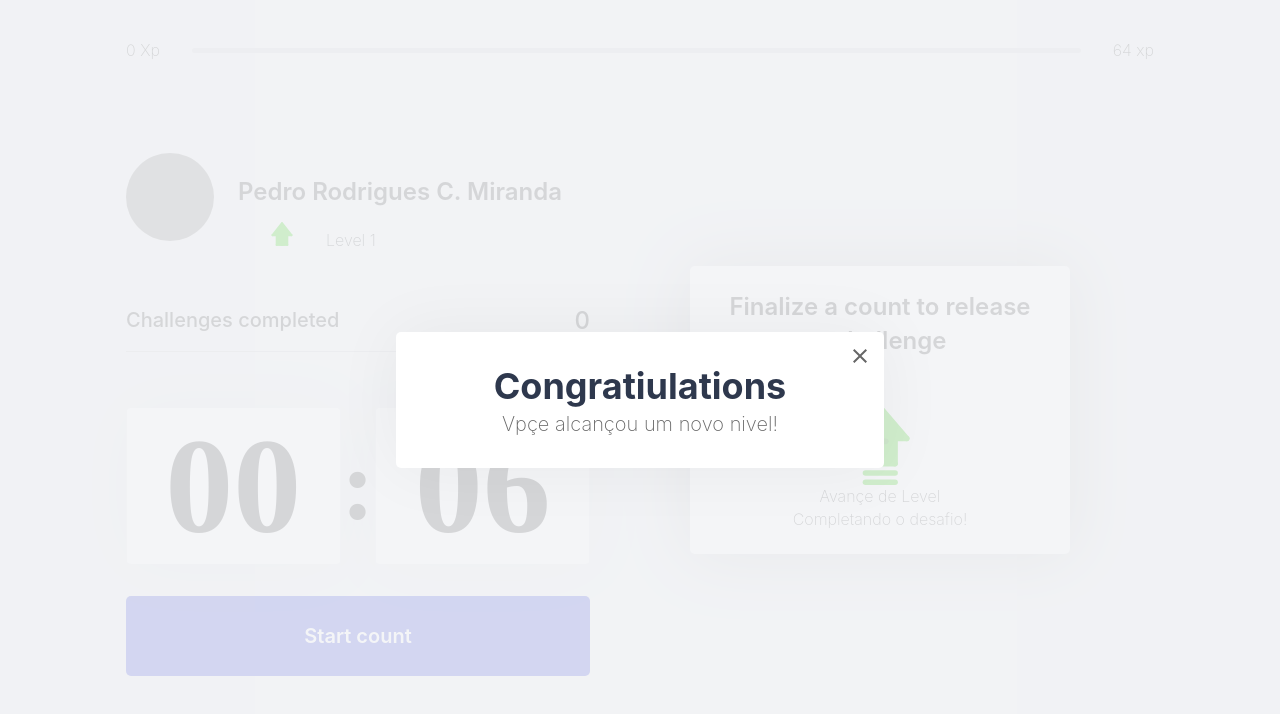
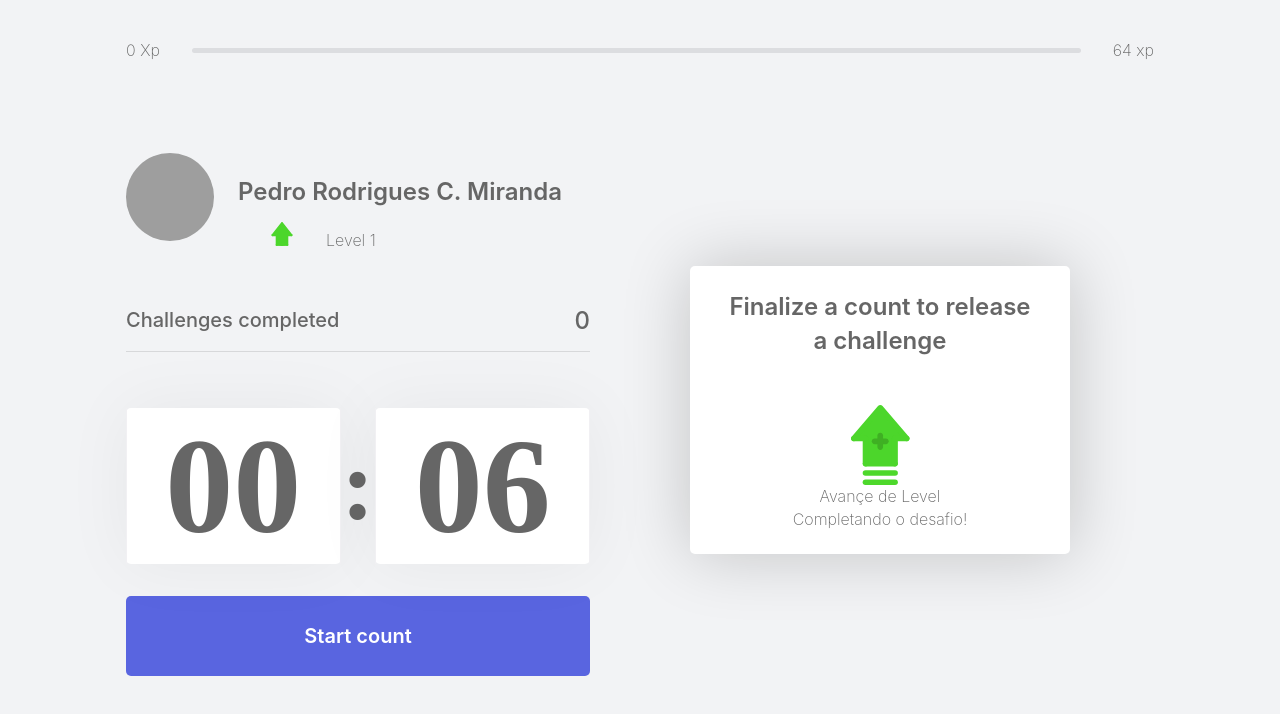
Before and after one commit to Pedro-Knupera/NLW_04-Pedro, a Next.js app: page / in a window 1280 px wide. Shown: the top 714 px of the page. Built offline with nearby package versions, Linux system fonts and the light colour scheme; grey boxes are pictures that could not be loaded.

Commit message:
puxar em casa

```diff
--- a/src/components/LevelUpModal.tsx
+++ b/src/components/LevelUpModal.tsx
@@ -1,18 +1,21 @@
+import { useContext } from 'react';
+import { ChallengesContexts } from '../contexts/ChallengeContext';
 import styles from '../styles/components/LevelUpModal.module.css';
 
 
 export function LevelUpModal(){
+    const { level } = useContext(ChallengesContexts)
     return(
         <div className={styles.overlay}>
             <div className={styles.container}>
-                <header></header>
+                <header>{level}</header>
 
                 <strong>Congratiulations</strong>
                 <p>Vpçe alcançou um novo nivel!</p>
 
 
                 <button type="button">
-                    <img src="icons/close.svg" alt="Close Modal"/>
+                    <img src="/icons/close.svg" alt="Close Modal"/>
                 </button>
             </div>
         </div>
--- a/src/contexts/ChallengeContext.tsx
+++ b/src/contexts/ChallengeContext.tsx
@@ -19,7 +19,8 @@
     startNewChallenge: () => void;
     LevelUp: () => void;
     resetChallenge: () => void;
-    completeChallenger:()=>void;
+    completeChallenger: () => void;
+    closeLevelUpModal: () => void
 }
 interface ChallengesProviderProps {
     children: ReactNode;
@@ -41,7 +42,7 @@
 
     const experienceToNextLevel = Math.pow((level + 1) * 4, 2)
 
-
+    const [isLevelUpModalOpen, setIsLevelUpModalOpen] = useState(false);
 
     useEffect( () => {
         Notification.requestPermission()
@@ -55,6 +56,11 @@
 
     function LevelUp() {
         setLevel(level + 1)
+        setIsLevelUpModalOpen(true)
+    }
+
+    function closeLevelUpModal(){
+        setIsLevelUpModalOpen(false);
     }
 
     function startNewChallenge() {
@@ -110,10 +116,11 @@
                 LevelUp,
                 resetChallenge,
                 completeChallenger,
+                closeLevelUpModal,
             }}>
             {children}
 
-            <LevelUpModal />
+            {isLevelUpModalOpen && <LevelUpModal />}
         </ChallengesContexts.Provider>
     )
 }
--- a/src/styles/components/LevelUpModal.module.css
+++ b/src/styles/components/LevelUpModal.module.css
@@ -54,4 +54,5 @@
     top: 0.25rem;
     background: transparent;
     border: 0;
+    font-size:0;
 }
```
